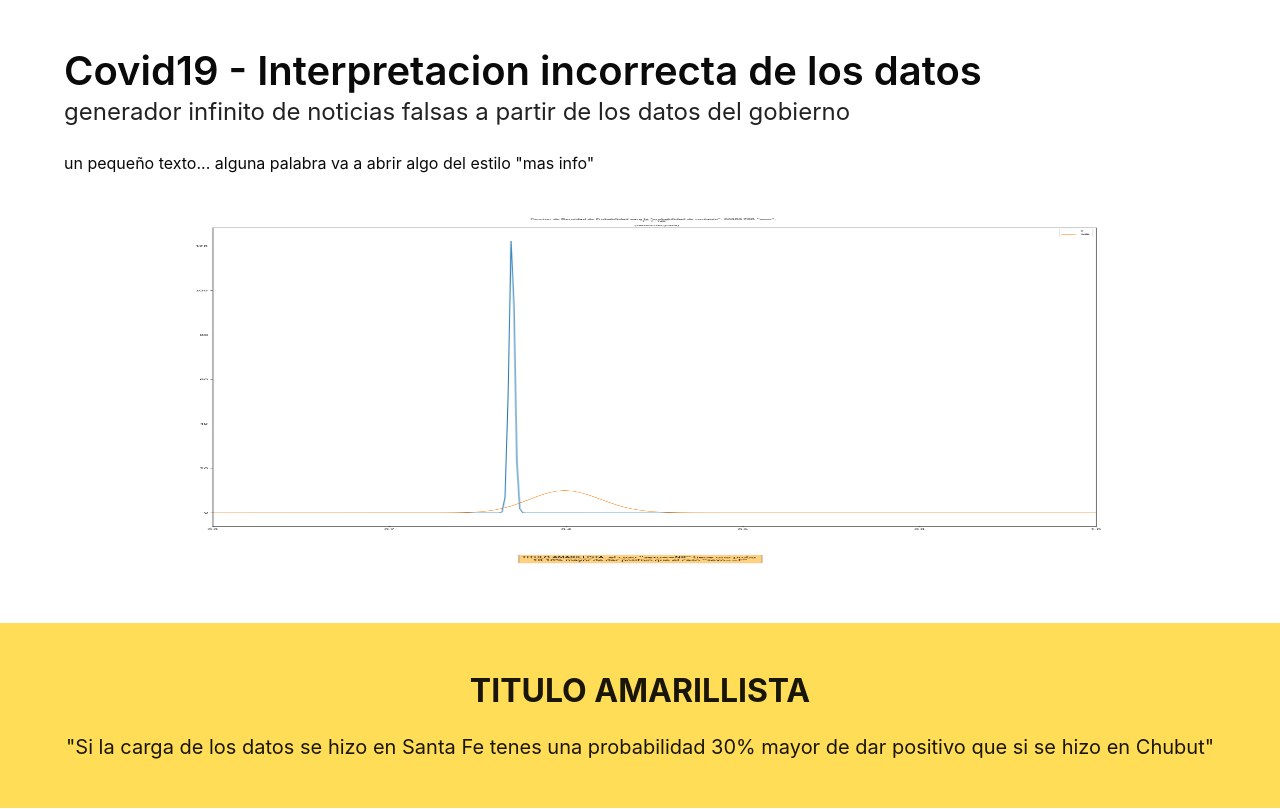
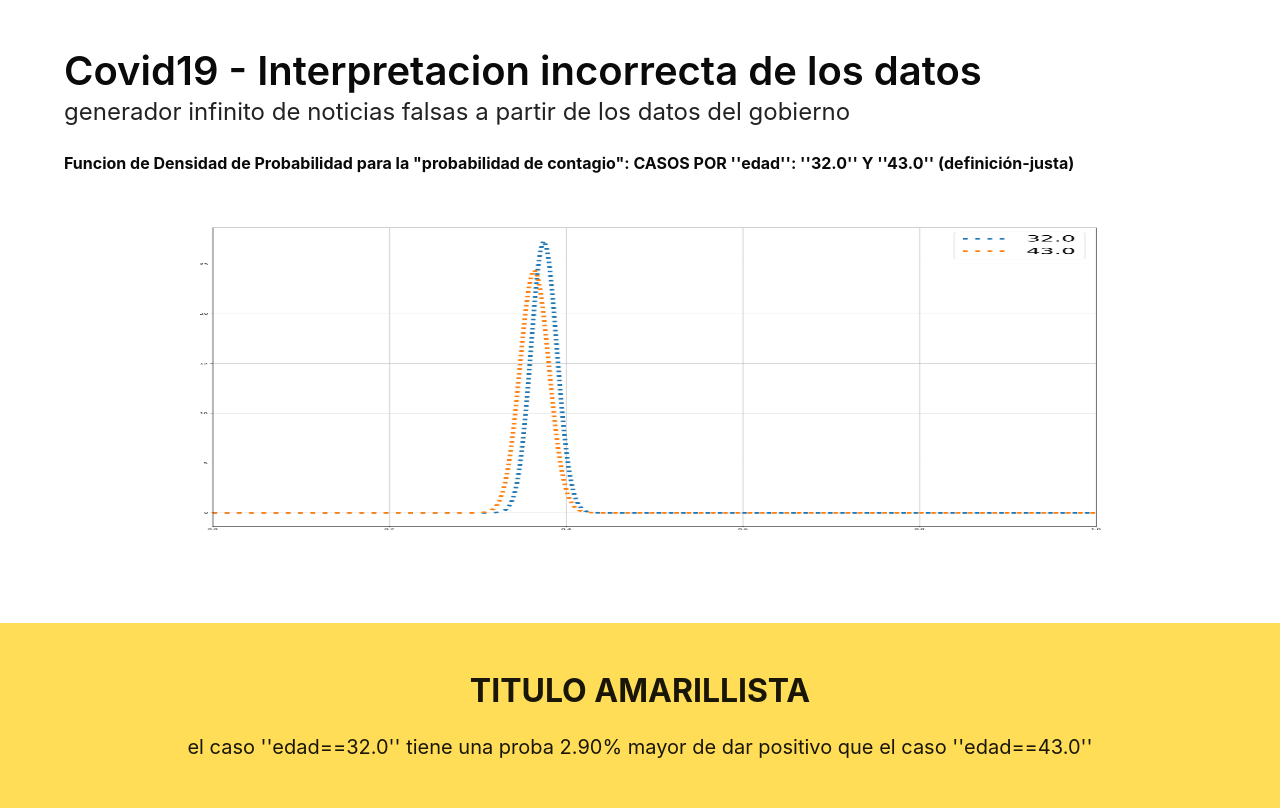
Before and after one commit to GastonMazzei/covidarg-fake-news, a Flask app: page / in a window 1280 px wide. Shown: the top 809 px of the page. Run offline with Flask 2, Linux system fonts and the light colour scheme.

Commit message:
upgrade: dynamic headline

```diff
--- a/main.py
+++ b/main.py
@@ -6,15 +6,28 @@ from flask import render_template
 #from flask import send_from_directory
 #from flask import Markup
 import os
+import sys
 
 app = Flask(__name__,)# template_folder='../templates')
 
 @app.route('/')
 def landing():
-  return render_template('index.html')
+  message = get_message('message.txt')
+  title = get_message('title.txt')
+  return render_template('index.html', fake_news=message, upper_desc=title)
 
-
+def get_message(name):
+  print('current folder is ',os.getcwd())
+  with open(name,'r') as f:
+    text = ''
+    for x in f.readlines():
+      text += x
+  return text
 
 if __name__ == '__main__':
-  port = int(os.environ['PORT'])
-  app.run(app.run(host='0.0.0.0', port=port))
+  if len(sys.argv)==2:
+    if sys.argv[1]=='dev':
+      app.run(host='0.0.0.0')
+  else:
+    port = int(os.environ['PORT'])
+    app.run(app.run(host='0.0.0.0', port=port))
--- /dev/null
+++ b/message.txt
@@ -0,0 +1,2 @@
+el caso ''edad==32.0'' tiene una proba
+2.90% mayor de dar positivo que el caso ''edad==43.0''
--- a/templates/index.html
+++ b/templates/index.html
@@ -47,7 +47,7 @@
           </h2>
 
           <p class="is-small">
-          un pequeño texto... alguna palabra va a abrir algo del estilo "mas info"
+           <b>{{upper_desc}}</b>
           </p>
 
           <figure class= "image is-3by1">
@@ -73,8 +73,7 @@
           </h2>
           <h2 class="subtitle is-size-5">
             <center>
-            <!-- este texto de abajo va a cambiar constantemente. Puede quedar siempre en una sola linea?-->
-           "Si la carga de los datos se hizo en Santa Fe tenes una probabilidad 30% mayor de dar positivo que si se hizo en Chubut"
+            {{fake_news}}
             </center>
           </h2>
         </div>
--- /dev/null
+++ b/title.txt
@@ -0,0 +1,4 @@
+Funcion de Densidad de Probabilidad para la "probabilidad de contagio": CASOS POR ''edad'':
+''32.0'' Y ''43.0''
+
+   (definición-justa)
```
Also changed, not shown: engine.py (+17 -4 lines), static/image.png.
